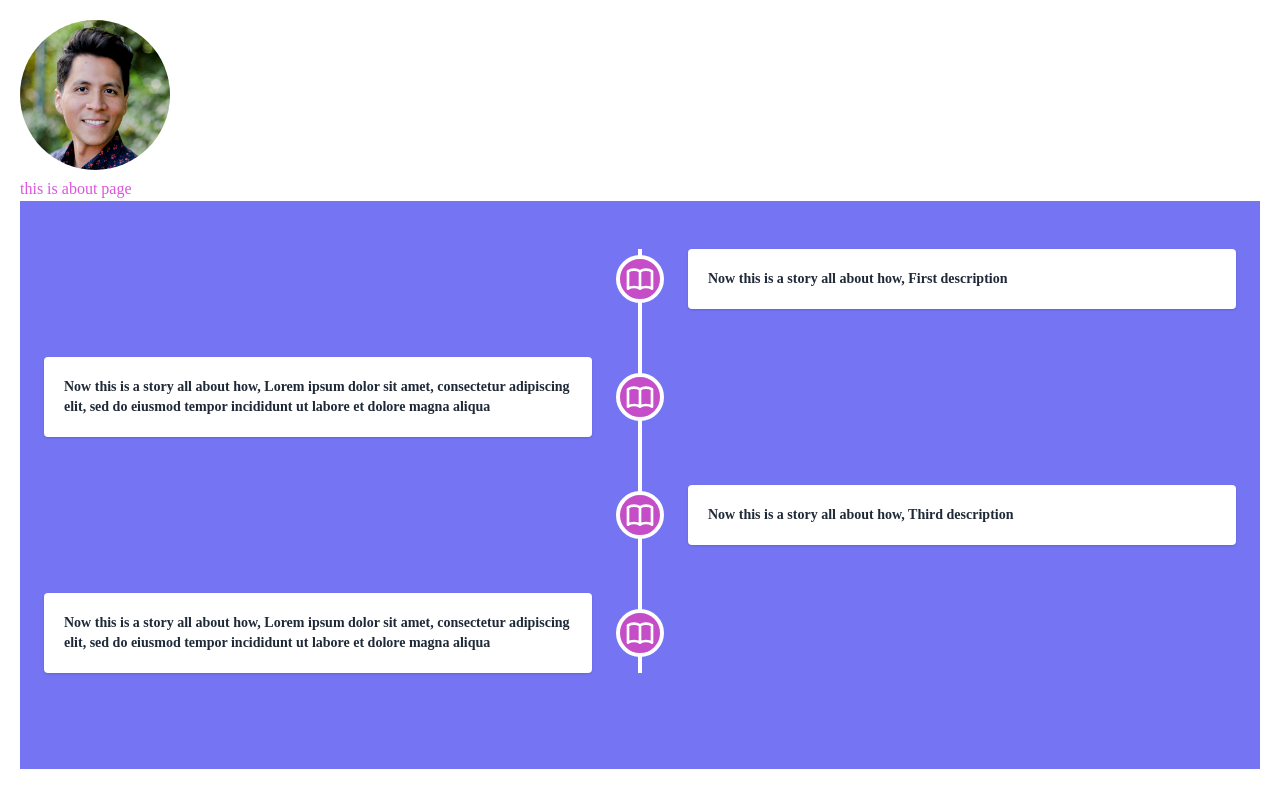
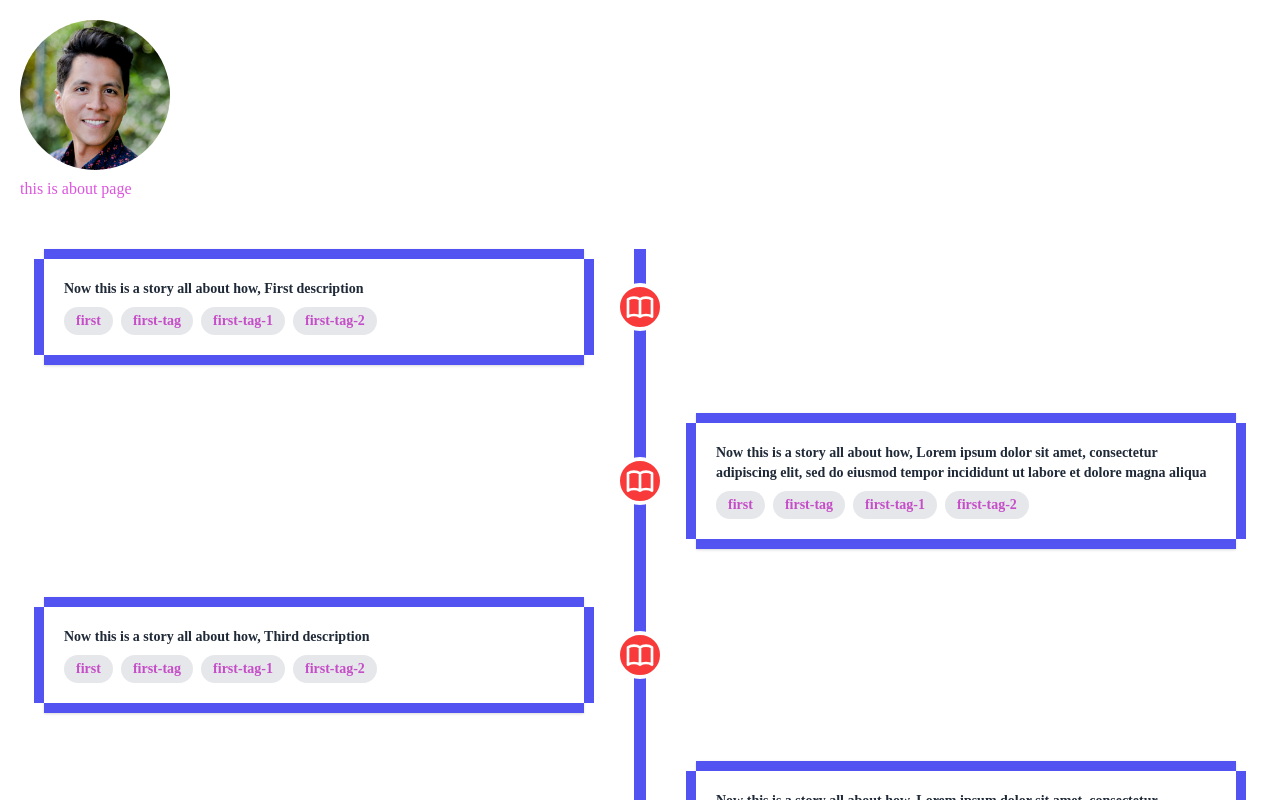
Before and after one commit to mruba/portafolio, a Next.js app: page /about/about in a window 1280 px wide. Built offline with nearby package versions, Linux system fonts and the light colour scheme; what apollo-server-micro, graphql-tools would draw is missing.

Commit message:
added more styles to time line

```diff
--- /dev/null
+++ b/components/time-line/time-line-item.tsx
@@ -0,0 +1,37 @@
+import classNames from "classnames";
+import style from './time-line-item.module.css';
+
+const timeLineItem = (props: Props, index: number) => {
+    const { description, id, tags } = props;
+    const shouldRenderLeft = index % 2 !== 0;
+    return (
+        <div key={id} className={classNames("relative flex mt-6 sm:mt-0 sm:mb-12", {
+            "sm:justify-end": shouldRenderLeft,
+        })} >
+            <div className={classNames("w-full sm:w-1/2", {
+                "sm:pr-14": !shouldRenderLeft,
+                "sm:pl-14": shouldRenderLeft,
+            })}>
+                <div className={"pixelBox p-5 w-full bg-white shadow"}>
+                    <p>Now this is a story all about how, {description}</p>
+                    {tags.map(
+                        (tag: string, index: number) =>
+                            <span
+                                key={index}
+                                className="inline-block bg-gray-200 rounded-full mt-2 px-3 py-1 text-sm font-semibold text-pink-dark mr-2">
+                                {tag}
+                            </span>
+                    )}
+                </div>
+            </div>
+
+            <div className={classNames("rounded-full bg-red border-white border-4 w-12 h-12 absolute bottom-1/2 left-1/2 -translate-y-4 sm:translate-y-1/2 transform -translate-x-1/2 flex items-center justify-center")}>
+                <svg xmlns="http://www.w3.org/2000/svg" className="h-8 w-8 text-white" fill="none" viewBox="0 0 24 24" stroke="currentColor">
+                    <path strokeLinecap="round" strokeLinejoin="round" strokeWidth="2" d="M12 6.253v13m0-13C10.832 5.477 9.246 5 7.5 5S4.168 5.477 3 6.253v13C4.168 18.477 5.754 18 7.5 18s3.332.477 4.5 1.253m0-13C13.168 5.477 14.754 5 16.5 5c1.747 0 3.332.477 4.5 1.253v13C19.832 18.477 18.247 18 16.5 18c-1.746 0-3.332.477-4.5 1.253" />
+                </svg>
+            </div>
+        </div>
+    )
+}
+
+export default timeLineItem;
--- a/components/time-line/time-line.tsx
+++ b/components/time-line/time-line.tsx
@@ -1,5 +1,6 @@
 import * as React from "react";
 import classNames from "classnames";
+import timeLineItem from "./time-line-item";
 
 export interface ITimeLineProps { }
 
@@ -9,22 +10,25 @@ const timeLine = [
         id: "1",
         title: "First",
         description: "First description",
+        tags: ["first", "first-tag", "first-tag-1", "first-tag-2"],
     },
     {
         id: "2",
         title: "Second",
         description: "Lorem ipsum dolor sit amet, consectetur adipiscing elit, sed do eiusmod tempor incididunt ut labore et dolore magna aliqua",
-
+        tags: ["first", "first-tag", "first-tag-1", "first-tag-2"],
     },
     {
         id: "3",
         title: "Third",
         description: "Third description",
+        tags: ["first", "first-tag", "first-tag-1", "first-tag-2"],
     },
     {
         id: "4",
         title: "Fourth",
         description: "Lorem ipsum dolor sit amet, consectetur adipiscing elit, sed do eiusmod tempor incididunt ut labore et dolore magna aliqua",
+        tags: ["first", "first-tag", "first-tag-1", "first-tag-2"],
     }
 ]
 
@@ -33,41 +37,16 @@ interface Props {
 
 }
 
-const timeLineItem = (props: Props, index: number) => {
-    const { description, id } = props;
-    const shouldRenderLeft = index % 2 === 0;
-    return (
-        <div key={id} className={classNames("relative flex mt-6 sm:mt-0 sm:mb-12 even:", {
-            "sm:justify-end": shouldRenderLeft,
-        })} >
-
-            <div className={classNames("w-full sm:w-1/2", {
-                "sm:pr-12": !shouldRenderLeft,
-                "sm:pl-12": shouldRenderLeft,
-            })}>
-                <div className="p-5 w-full bg-white rounded shadow">
-                    Now this is a story all about how, {description}
-                </div>
-            </div>
-
-            <div className={classNames("rounded-full bg-pink-dark border-white border-4 w-12 h-12 absolute bottom-1/2 left-1/2 -translate-y-4 sm:translate-y-1/2 transform -translate-x-1/2 flex items-center justify-center")}>
-                <svg xmlns="http://www.w3.org/2000/svg" className="h-8 w-8 text-white" fill="none" viewBox="0 0 24 24" stroke="currentColor">
-                    <path stroke-linecap="round" stroke-linejoin="round" stroke-width="2" d="M12 6.253v13m0-13C10.832 5.477 9.246 5 7.5 5S4.168 5.477 3 6.253v13C4.168 18.477 5.754 18 7.5 18s3.332.477 4.5 1.253m0-13C13.168 5.477 14.754 5 16.5 5c1.747 0 3.332.477 4.5 1.253v13C19.832 18.477 18.247 18 16.5 18c-1.746 0-3.332.477-4.5 1.253" />
-                </svg>
-            </div>
-        </div>
-    )
-}
 
 
 export default function TimeLine(props: ITimeLineProps) {
     return (
-        <div className="bg-blue-light py-12 sm:mx-auto px-2 sm:px-6">
+        <div className=" py-12 sm:mx-auto px-2 sm:px-6">
 
 
             <div className="relative text-gray-800 text-sm font-semibold">
 
-                <div className="hidden sm:block w-1 bg-white absolute h-full left-1/2 transform -translate-x-1/2"></div>
+                <div className="hidden sm:block w-3 bg-blue absolute h-full left-1/2 transform -translate-x-1/2"></div>
                 {timeLine.map(timeLineItem)}
             </div>
 
--- a/styles/globals.css
+++ b/styles/globals.css
@@ -4,7 +4,7 @@
 
 html,
 body {
-  font-family: 'Press Start 2P', cursive;
+  font-family: "Press Start 2P", cursive;
 }
 
 @layer base {
@@ -20,7 +20,31 @@ body {
   }
 }
 
-[data-theme='dark'] {
+[data-theme="dark"] {
   --background: transparent;
   --foreground: transparent;
 }
+
+.pixelBox {
+  border-top: 10px solid #5353f1;
+  border-bottom: 10px solid #5353f1;
+  position: relative;
+}
+
+.pixelBox::before,
+.pixelBox::after {
+  content: "";
+  top: 0;
+  width: 10px;
+  height: 100%;
+  position: absolute;
+  background: #5353f1;
+}
+
+.pixelBox::before {
+  left: -10px;
+}
+
+.pixelBox::after {
+  right: -10px;
+}
```
